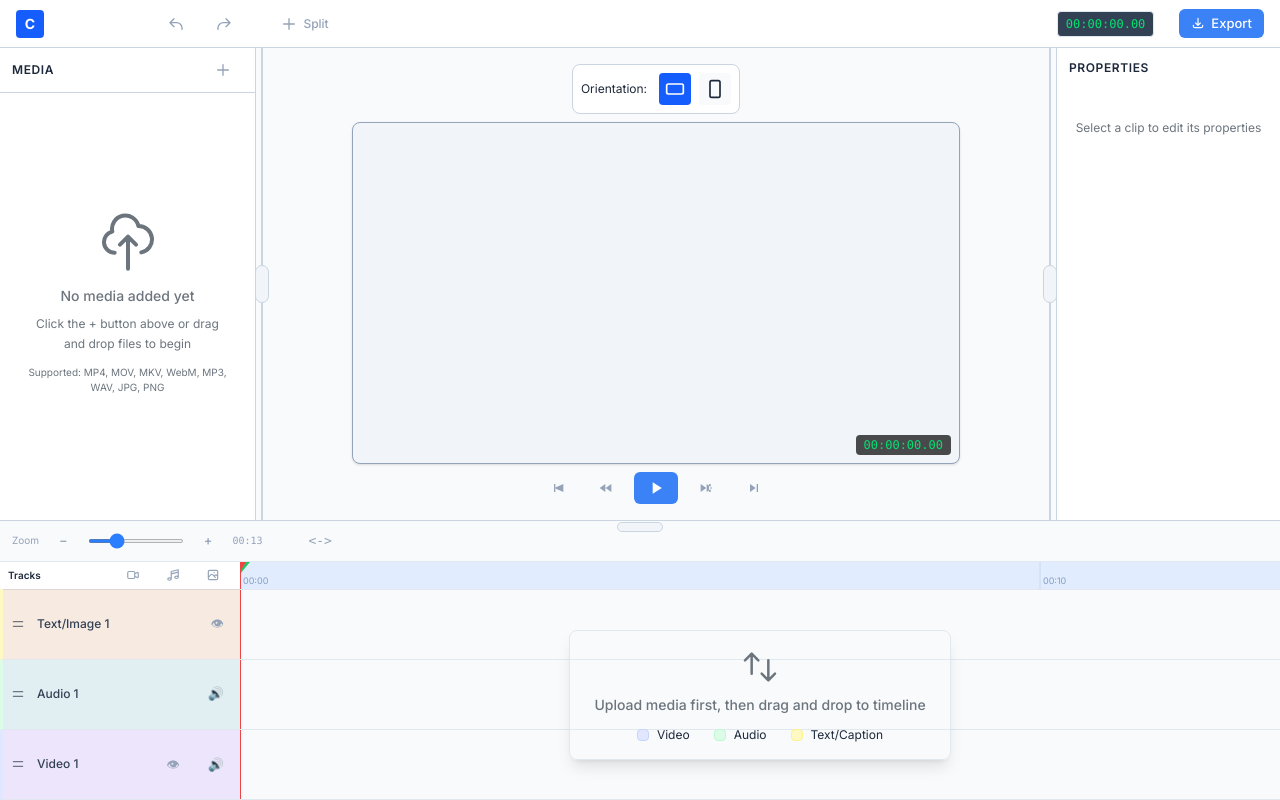
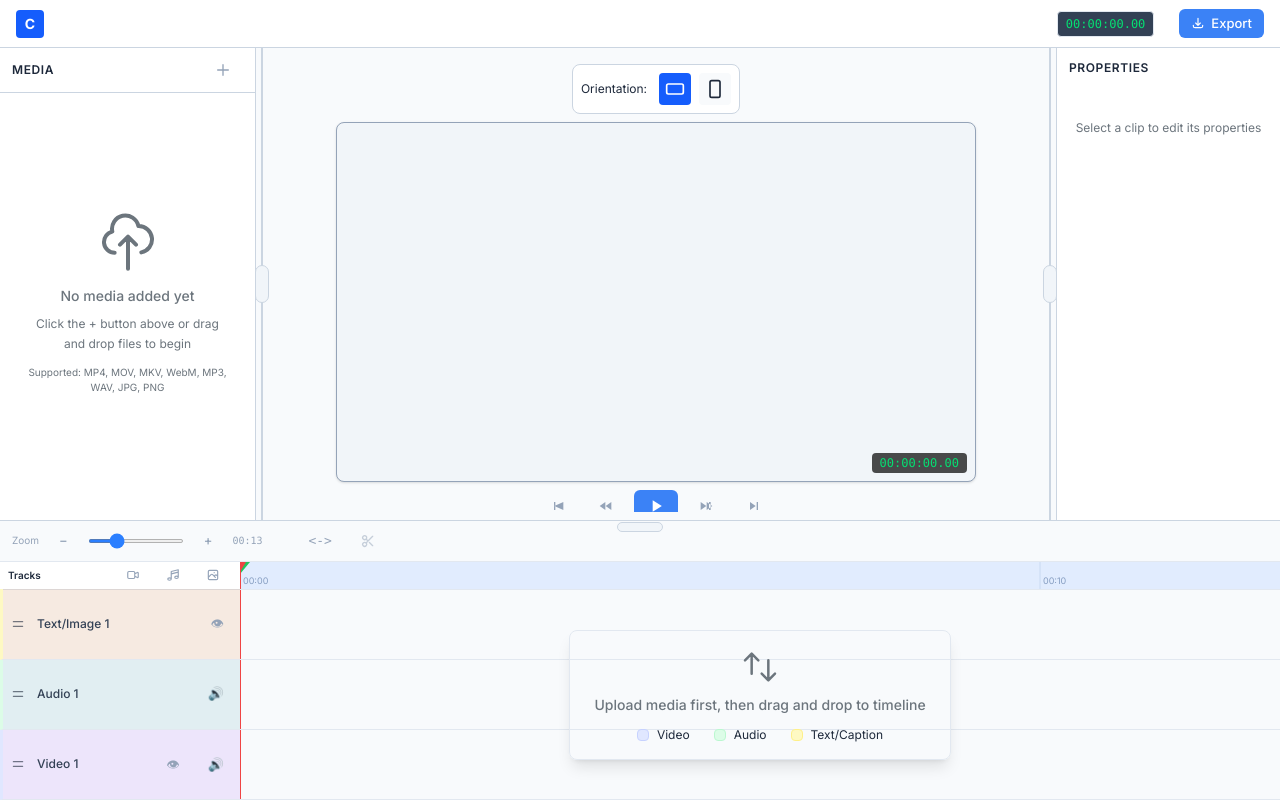
Before and after one commit to rajeshckr/video-editor, a React (Vite) app in the folder frontend/: page / in a window 1280 px wide. Built offline with nearby package versions, Linux system fonts and the light colour scheme.

Commit message:
scissor icon, move clips across tracks, remove undo redo button

```diff
--- a/frontend/src/components/Timeline.tsx
+++ b/frontend/src/components/Timeline.tsx
@@ -1,4 +1,4 @@
-import { useRef, useCallback, useEffect, useState } from 'react';
+import { useRef, useCallback, useEffect, useState, useMemo } from 'react';
 import { useEditorStore } from '../store/editorStore';
 import Logger from '../utils/logger';
 import type { Clip } from '../types';
@@ -15,7 +15,7 @@ export default function Timeline() {
     project, cursorTime, setCursorTime, zoom, setZoom,
     setInPoint, setOutPoint, selectedClipId, setSelectedClip,
     updateClip, removeClip, addClipToTrack, addSnackbar, extractAudioFromVideo, addTrack, assets, setTextEditorOpen,
-    draggedMediaType
+    draggedMediaType, splitClip, moveClip
   } = useEditorStore();
 
   const [isCaptioning, setIsCaptioning] = useState<Record<string, boolean>>({});
@@ -23,9 +23,11 @@ export default function Timeline() {
   const [highlightedTrackId, setHighlightedTrackId] = useState<string | null>(null);
 
   const scrollRef = useRef<HTMLDivElement>(null);
-  const dragging = useRef<{ type: 'playhead' | 'inpoint' | 'outpoint' | 'clip' | 'clipresize'; clipId?: string; trackId?: string; edge?: 'left' | 'right'; startX: number; startTime: number; startDuration?: number; startSrc?: number; clipPos?: number } | null>(null);
+  const dragging = useRef<{ type: 'playhead' | 'inpoint' | 'outpoint' | 'clip' | 'clipresize'; clipId?: string; trackId?: string; clipType?: string; edge?: 'left' | 'right'; startX: number; startTime: number; startDuration?: number; startSrc?: number; clipPos?: number } | null>(null);
   const [contextMenu, setContextMenu] = useState<{ x: number, y: number, clip: Clip, trackId: string } | null>(null);
   const [draggedTrackId, setDraggedTrackId] = useState<string | null>(null);
+  const [draggedClipType, setDraggedClipType] = useState<string | null>(null);
+  const [clipHoverTrackId, setClipHoverTrackId] = useState<string | null>(null);
 
   const timeToX = (t: number) => t * zoom;
   const xToTime = useCallback((x: number) => Math.max(0, x / zoom), [zoom]);
@@ -87,7 +89,26 @@ export default function Timeline() {
       if (d.type === 'clip' && d.clipId && d.trackId) {
         const dx = e.clientX - d.startX;
         const newTime = Math.max(0, d.startTime + dx / zoom);
+
+        const sourceTrack = project.tracks.find(track => track.id === d.trackId);
+        const hoverTarget = document.elementFromPoint(e.clientX, e.clientY) as HTMLElement | null;
+        const hoverTrackRow = hoverTarget?.closest('[data-track-id]') as HTMLElement | null;
+        const hoverTrackId = hoverTrackRow?.dataset.trackId;
+        const hoverTrackType = hoverTrackRow?.dataset.trackType;
+        setClipHoverTrackId(hoverTrackId || null);
+
+        const canMoveToHoverTrack = Boolean(
+          sourceTrack && hoverTrackId && hoverTrackType && sourceTrack.type === hoverTrackType
+        );
+        const targetTrackId = canMoveToHoverTrack ? hoverTrackId! : d.trackId;
+
+        if (targetTrackId !== d.trackId) {
+          moveClip(d.trackId, targetTrackId, d.clipId, newTime);
+          dragging.current.trackId = targetTrackId;
+        } else {
           updateClip(d.trackId, d.clipId, { timelinePosition: newTime });
+        }
+
         dragging.current.startX = e.clientX;
         dragging.current.startTime = newTime;
         return;
@@ -111,11 +132,15 @@ export default function Timeline() {
       }
     };
 
-    const onUp = () => { dragging.current = null; };
+    const onUp = () => {
+      dragging.current = null;
+      setDraggedClipType(null);
+      setClipHoverTrackId(null);
+    };
     window.addEventListener('mousemove', onMove);
     window.addEventListener('mouseup', onUp);
     return () => { window.removeEventListener('mousemove', onMove); window.removeEventListener('mouseup', onUp); };
-  }, [zoom, project, setCursorTime, setInPoint, setOutPoint, updateClip]);
+  }, [zoom, project, setCursorTime, setInPoint, setOutPoint, updateClip, moveClip]);
 
   // ── Zoom ──────────────────────────────────────────────────────────────────
   const onWheel = (e: React.WheelEvent) => {
@@ -137,6 +162,38 @@ export default function Timeline() {
     setZoom(clamped);
     if (scrollRef.current) scrollRef.current.scrollLeft = 0;
   }, [project.outPoint, project.tracks, setZoom]);
+
+  const handleSplit = () => {
+    if (!selectedClipId) {
+      addSnackbar('Select a clip first', 'warning');
+      return;
+    }
+    for (const track of project.tracks) {
+      const clip = track.clips.find(c => c.id === selectedClipId);
+      if (clip) {
+        const relativeTime = cursorTime - clip.timelinePosition;
+        if (relativeTime <= 0 || relativeTime >= clip.timelineDuration) {
+          addSnackbar('Position playhead within the clip to split', 'warning');
+          return;
+        }
+        splitClip(track.id, clip.id, cursorTime);
+        break;
+      }
+    }
+  };
+
+  // Check if split is possible (clip selected and cursor within its bounds)
+  const canSplit = useMemo(() => {
+    if (!selectedClipId) return false;
+    for (const track of project.tracks) {
+      const clip = track.clips.find(c => c.id === selectedClipId);
+      if (clip) {
+        const relativeTime = cursorTime - clip.timelinePosition;
+        return relativeTime > 0 && relativeTime < clip.timelineDuration;
+      }
+    }
+    return false;
+  }, [selectedClipId, cursorTime, project.tracks]);
 
   // ── Check if track can accept media type ──────────────────────────────────
   const canAcceptMediaType = (mediaType: string, trackType: string): boolean => {
@@ -310,6 +367,7 @@ export default function Timeline() {
 
       {/* Zoom controls */}
       <div className="flex items-center gap-2 px-3 py-1 border-b border-timeline shrink-0">
+        <div className="flex items-center gap-2">
           <span className="text-[10px] text-timeline-label">Zoom</span>
           <button className="btn btn-ghost p-0.5 text-xs" onClick={() => setZoom(zoom * 0.8)}>−</button>
           <input type="range" min={2} max={300} value={zoom} onChange={e => setZoom(Number(e.target.value))}
@@ -318,11 +376,23 @@ export default function Timeline() {
           <span className="text-[10px] text-timeline-label w-14 font-mono" title="Visible time range">
             {formatVisibleTime(visibleSeconds)}
           </span>
+          <div className="flex items-center gap-1">
             <button className="btn btn-ghost px-1.5 py-0.5 text-[11px] font-mono" onClick={handleZoomToFit} title="Zoom to fit (all clips + out point)">
               {'<->'}
             </button>
+            <button
+              className="btn btn-ghost p-1 text-xs disabled:opacity-50 disabled:cursor-not-allowed"
+              onClick={handleSplit}
+              disabled={!canSplit}
+              title={canSplit ? "Split Clip at Playhead (S)" : "Select a clip and position playhead to split"}
+            >
+              <svg className="w-4 h-4" fill="none" stroke="currentColor" viewBox="0 0 24 24" strokeWidth="2">
+                <path strokeLinecap="round" strokeLinejoin="round" d="M14.121 14.121L19 19m-7-7l7-7m-7 7l-2.879 2.879M12 12L9.121 9.121m0 5.758a3 3 0 10-4.243 4.243 3 3 0 004.243-4.243zm0-5.758a3 3 0 10-4.243-4.242 3 3 0 004.243 4.242z" />
+              </svg>
+            </button>
           </div>
-
+        </div>
+      </div>
       {/* Scrollable area */}
       <div ref={scrollRef} data-testid="timeline-scroll-area" className="flex-1 overflow-auto relative flex flex-col" onWheel={onWheel}>
         {/* Empty state hint - centered inside track lanes (excluding ruler + labels) */}
@@ -483,13 +553,32 @@ export default function Timeline() {
             <div style={{ height: `calc(100% - ${RULER_H}px)`, display: 'flex', flexDirection: 'column', justifyContent: 'flex-end', overflow: 'auto' }}>
               {[...project.tracks].sort((a, b) => b.trackNumber - a.trackNumber).map(track => {
                 const baseBg = draggedMediaType && canAcceptMediaType(draggedMediaType, track.type) ? 'var(--editor-track-hover, rgba(59,130,246,0.1))' : 'var(--editor-bg)';
-                const bg = highlightedTrackId === track.id ? 'var(--editor-track-active, rgba(59,130,246,0.3))' : baseBg;
+                let bg = highlightedTrackId === track.id ? 'var(--editor-track-active, rgba(59,130,246,0.3))' : baseBg;
+                const isClipHover = clipHoverTrackId === track.id;
+                const canAcceptDraggedClip = draggedClipType ? draggedClipType === track.type : false;
+                if (isClipHover && draggedClipType) {
+                  bg = canAcceptDraggedClip ? 'rgba(34,197,94,0.16)' : 'rgba(239,68,68,0.16)';
+                }
 
                 return (
                 <div
                   key={track.id}
                   data-testid="track-row"
-                  style={{ flex: 1, minHeight: '40px', width: totalWidth, position: 'relative', borderBottom: '1px solid var(--editor-border-timeline)', background: bg, transition: 'background 0.15s' }}
+                  data-track-id={track.id}
+                  data-track-type={track.type}
+                  style={{
+                    flex: 1,
+                    minHeight: '40px',
+                    width: totalWidth,
+                    position: 'relative',
+                    borderBottom: '1px solid var(--editor-border-timeline)',
+                    background: bg,
+                    transition: 'background 0.15s, box-shadow 0.15s',
+                    boxShadow: isClipHover && draggedClipType
+                      ? `inset 0 0 0 1px ${canAcceptDraggedClip ? 'rgba(34,197,94,0.7)' : 'rgba(239,68,68,0.7)'}`
+                      : undefined,
+                    cursor: isClipHover && draggedClipType && !canAcceptDraggedClip ? 'not-allowed' : undefined,
+                  }}
                   onDragEnter={(e) => {
                     e.preventDefault();
                   }}
@@ -530,17 +619,20 @@ export default function Timeline() {
                         key={clip.id}
                         style={{
                           position: 'absolute', left, top: 4, bottom: 4, width,
-                          background: colors.bg, border: `1px solid ${isSelected ? '#fff' : colors.border}`,
+                          background: colors.bg, border: `2px solid ${isSelected ? '#ffffff' : colors.border}`,
                           borderRadius: 4, cursor: 'grab', overflow: 'hidden',
-                          boxShadow: isSelected ? `0 0 0 2px ${colors.border}` : undefined,
+                          boxShadow: isSelected ? `0 0 0 2px ${colors.border}, 0 0 10px rgba(0,0,0,0.25)` : undefined,
+                          opacity: isSelected ? 1 : 0.7,
                           zIndex: isSelected ? 10 : 2,
                           userSelect: 'none',
                         }}
                         onMouseDown={e => {
                           e.stopPropagation();
+                          setDraggedClipType(track.type);
                           setSelectedClip(clip.id);
                           dragging.current = {
                             type: 'clip', clipId: clip.id, trackId: track.id,
+                            clipType: track.type,
                             startX: e.clientX, startTime: clip.timelinePosition
                           };
                         }}
--- a/frontend/src/components/Toolbar.tsx
+++ b/frontend/src/components/Toolbar.tsx
@@ -2,8 +2,8 @@ import { useEditorStore } from '../store/editorStore';
 
 export default function Toolbar() {
   const {
-    cursorTime, setCursorTime, setExportPanelOpen, undo, redo,
-    splitClip, selectedClipId, project: { tracks }, setTextEditorOpen
+    cursorTime, setCursorTime, setExportPanelOpen,
+    setTextEditorOpen
   } = useEditorStore();
 
   const formatTime = (s: number) => {
@@ -12,14 +12,6 @@ export default function Toolbar() {
     const sec = Math.floor(s % 60);
     const ms = Math.floor((s % 1) * 100);
     return `${String(h).padStart(2,'0')}:${String(m).padStart(2,'0')}:${String(sec).padStart(2,'0')}.${String(ms).padStart(2,'0')}`;
-  };
-
-  const handleSplit = () => {
-    if (!selectedClipId) return;
-    for (const track of tracks) {
-      const clip = track.clips.find(c => c.id === selectedClipId);
-      if (clip) { splitClip(track.id, clip.id, cursorTime); break; }
-    }
   };
 
   return (
@@ -31,22 +23,6 @@ export default function Toolbar() {
       </div>
 
       <div className="w-px h-6 bg-editor-border mx-1" />
-
-      {/* History */}
-      <button className="btn btn-ghost p-1.5" onClick={undo} title="Undo (Ctrl+Z)">
-        <svg className="w-4 h-4" fill="none" stroke="currentColor" viewBox="0 0 24 24"><path strokeLinecap="round" strokeLinejoin="round" strokeWidth={2} d="M3 10h10a8 8 0 018 8v2M3 10l6 6m-6-6l6-6" /></svg>
-      </button>
-      <button className="btn btn-ghost p-1.5" onClick={redo} title="Redo (Ctrl+Y)">
-        <svg className="w-4 h-4" fill="none" stroke="currentColor" viewBox="0 0 24 24"><path strokeLinecap="round" strokeLinejoin="round" strokeWidth={2} d="M21 10H11a8 8 0 00-8 8v2M21 10l-6 6m6-6l-6-6" /></svg>
-      </button>
-
-      <div className="w-px h-6 bg-editor-border mx-1" />
-
-      {/* Split */}
-      <button className="btn btn-ghost p-1.5" onClick={handleSplit} title="Split Clip at Playhead (S)">
-        <svg className="w-4 h-4" fill="none" stroke="currentColor" viewBox="0 0 24 24"><path strokeLinecap="round" strokeLinejoin="round" strokeWidth={2} d="M12 4v16M4 12h16"/></svg>
-        <span className="text-xs hidden md:block">Split</span>
-      </button>
 
       <div className="flex-1" />
 
```
Lines whose indentation alone changed are shown as unchanged.
